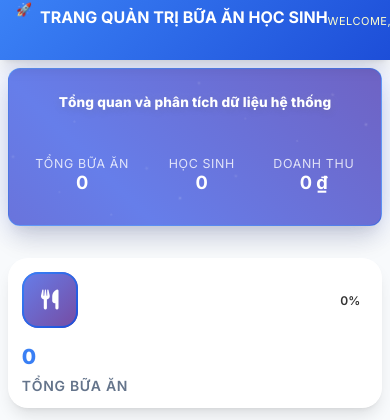
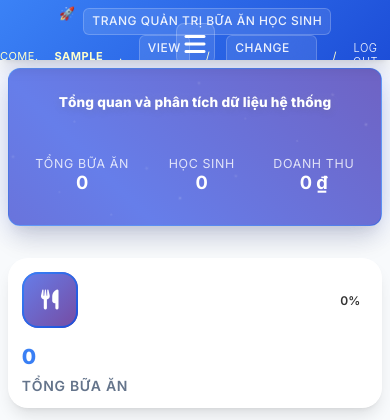
Before and after one commit to anhquannewbie/MEALSPJ, a Django app: page /admin/ in a window 390 px wide. Shown: the top 420 px of the page. Run offline with Django 4.2, Linux system fonts and the light colour scheme; the visitor is signed in with stand-in values (Sample User, id 1); data comes from the database, SQL or seed files in the repository; data that the repository does not hold is empty.

Commit message:
Update index.html

```diff
--- a/templates/admin/index.html
+++ b/templates/admin/index.html
@@ -1,4 +1,3 @@
-{# project_root/templates/admin/index.html #}
 {% extends "admin/index.html" %}
 {% load i18n %}
 
@@ -125,6 +124,9 @@
       backdrop-filter: blur(10px) !important;
       position: relative !important;
       overflow: hidden !important;
+      display: flex !important;
+      align-items: center !important;
+      justify-content: space-between !important;
     }
 
     #header::before {
@@ -196,7 +198,81 @@
       box-shadow: var(--shadow-lg) !important;
     }
 
-    /* === Enhanced Hero Welcome Section (Option 1 + Option 3) === */
+    /* === Burger Menu Styles === */
+    .burger-menu {
+      display: none !important;
+      font-size: 1.5rem !important;
+      color: #ffffff !important;
+      cursor: pointer !important;
+      z-index: 3 !important;
+      padding: 0.5rem !important;
+      background: rgba(255, 255, 255, 0.1) !important;
+      border-radius: 0.5rem !important;
+      border: 1px solid rgba(255, 255, 255, 0.2) !important;
+      transition: all 0.3s ease !important;
+    }
+
+    .burger-menu:hover {
+      background: rgba(255, 255, 255, 0.2) !important;
+      transform: translateY(-2px) !important;
+    }
+
+    .burger-menu.active .fa-bars {
+      display: none !important;
+    }
+
+    .burger-menu.active .fa-times {
+      display: inline !important;
+    }
+
+    .burger-menu .fa-times {
+      display: none !important;
+    }
+
+    .mobile-menu {
+      display: none !important;
+      position: absolute !important;
+      top: 100% !important;
+      right: 0 !important;
+      background: var(--bg-secondary) !important;
+      backdrop-filter: blur(10px) !important;
+      border: 1px solid var(--glassmorphism-border) !important;
+      border-radius: 0.5rem !important;
+      box-shadow: var(--shadow-lg) !important;
+      padding: 1rem !important;
+      width: 200px !important;
+      z-index: 1000 !important;
+      flex-direction: column !important;
+      gap: 0.5rem !important;
+      transform: translateY(-10px) !important;
+      opacity: 0 !important;
+      transition: all 0.3s ease !important;
+    }
+
+    .mobile-menu.active {
+      display: flex !important;
+      transform: translateY(0) !important;
+      opacity: 1 !important;
+    }
+
+    .mobile-menu a {
+      color: var(--text-primary) !important;
+      font-size: 0.875rem !important;
+      font-weight: 600 !important;
+      padding: 0.5rem 1rem !important;
+      border-radius: 0.5rem !important;
+      text-decoration: none !important;
+      transition: all 0.3s ease !important;
+      width: 100% !important;
+      text-align: left !important;
+    }
+
+    .mobile-menu a:hover {
+      background: var(--primary-color) !important;
+      color: #ffffff !important;
+    }
+
+    /* === Enhanced Hero Welcome Section === */
     .hero-welcome {
       background: var(--primary-gradient) !important;
       color: #ffffff !important;
@@ -712,15 +746,11 @@
         padding: 0.75rem !important;
       }
 
-      /* === MOBILE HEADER OPTIMIZATION === */
       #header {
         padding: 0.8rem 1rem !important;
-        display: flex !important;
-        align-items: center !important;
-        justify-content: space-between !important;
+        min-height: 70px !important;
         flex-wrap: nowrap !important;
-        min-height: 70px !important;
-        overflow: visible !important;
+        position: relative !important;
       }
 
       #header #site-name,
@@ -729,7 +759,6 @@
         font-weight: 700 !important;
         gap: 0.5rem !important;
         white-space: nowrap !important;
-        overflow: visible !important;
         flex: 1 !important;
         min-width: 0 !important;
       }
@@ -740,28 +769,15 @@
       }
 
       #header #user-tools {
-        gap: 0.5rem !important;
-        flex-shrink: 0 !important;
+        display: none !important;
+      }
+
+      .burger-menu {
         display: flex !important;
         align-items: center !important;
-        /* Thêm các thuộc tính sau: */
-        flex-wrap: nowrap !important;
-        overflow-x: auto !important;
-        max-width: 60vw !important;
-        min-width: unset !important;
-        white-space: nowrap !important;
-        scrollbar-width: thin;  /* Firefox */
-      }
-
-      #header #user-tools a {
-        font-size: 0.75rem !important;
-        padding: 0.5rem 0.8rem !important;
-        white-space: nowrap !important;
-        border-radius: 0.5rem !important;
-        display: inline-block !important;
-      }
-
-      /* === FORCE CHARTS BELOW ALL CONTENT === */
+        justify-content: center !important;
+      }
+
       .charts-section {
         margin-top: 2rem !important;
         clear: both !important;
@@ -887,7 +899,7 @@
       #header {
         padding: 0.5rem 0.6rem !important;
         min-height: 55px !important;
-        flex-wrap: wrap !important;
+        flex-wrap: nowrap !important;
       }
 
       #header #site-name,
@@ -902,21 +914,10 @@
         font-size: 0.8rem !important;
       }
 
-      #header #user-tools {
-        gap: 0.3rem !important;
-        /* Thêm các thuộc tính sau: */
-        flex-wrap: nowrap !important;
-        overflow-x: auto !important;
-        max-width: 50vw !important;
-        min-width: unset !important;
-        white-space: nowrap !important;
-        scrollbar-width: thin;
-      }
-
-      #header #user-tools a {
-        font-size: 0.65rem !important;
-        padding: 0.25rem 0.5rem !important;
-        border-radius: 0.3rem !important;
+      .burger-menu {
+        display: flex !important;
+        align-items: center !important;
+        justify-content: center !important;
       }
 
       .hero-welcome {
@@ -1051,49 +1047,6 @@
     .chart-card:nth-child(2) { animation: slideInRight 0.6s cubic-bezier(0.4, 0, 0.2, 1) 0.6s forwards !important; opacity: 0; }
 
     #content-main .module { animation: slideInUp 0.6s cubic-bezier(0.4, 0, 0.2, 1) 0.7s forwards !important; opacity: 0; }
-    #burger-menu-btn {
-      display: none;
-      background: none;
-      border: none;
-      color: #fff;
-      font-size: 1.7rem;
-      margin-left: 0.5rem;
-      cursor: pointer;
-      z-index: 1100;
-    }
-
-    #mobile-menu-popup {
-      display: none;
-      position: absolute;
-      right: 1rem;
-      top: 65px;
-      background: var(--bg-secondary, #fff);
-      box-shadow: 0 2px 16px rgba(0,0,0,0.15);
-      border-radius: 1rem;
-      z-index: 2000;
-      min-width: 170px;
-      overflow: hidden;
-      animation: slideInDown 0.2s;
-    }
-    #mobile-menu-popup.active {
-      display: block !important;
-    }
-    #mobile-menu-popup a {
-      display: block;
-      padding: 1rem 1.4rem;
-      color: var(--primary-color, #6366f1);
-      font-weight: 600;
-      border-bottom: 1px solid #eee;
-      background: none;
-      text-decoration: none;
-      font-size: 1rem;
-    }
-    #mobile-menu-popup a:last-child { border-bottom: none; }
-    #mobile-menu-popup a:hover { background: var(--bg-tertiary, #f1f5f9); }
-    @media (max-width: 768px) {
-      #header #user-tools { display: none !important; }
-      #burger-menu-btn { display: block !important; }
-    }
   </style>
 {% endblock %}
 
@@ -1257,43 +1204,37 @@
 
   <script>
     document.addEventListener('DOMContentLoaded', function(){
-      (function() {
-        var header = document.getElementById('header');
-        var userTools = document.getElementById('user-tools');
-        if (header && userTools) {
-          // Tạo nút burger
-          var burgerBtn = document.createElement('button');
-          burgerBtn.id = 'burger-menu-btn';
-          burgerBtn.innerHTML = '<i class="fas fa-bars"></i>';
-          burgerBtn.setAttribute('aria-label', 'Menu');
-
-          // Tạo popup menu
-          var mobileMenu = document.createElement('div');
-          mobileMenu.id = 'mobile-menu-popup';
-          mobileMenu.innerHTML = userTools.innerHTML; // Copy toàn bộ link
-
-          // Thêm nút burger ngay sau userTools
-          userTools.parentNode.insertBefore(burgerBtn, userTools.nextSibling);
-          // Thêm popup menu vào header
-          header.appendChild(mobileMenu);
-
-          // Toggle menu khi bấm burger
-          burgerBtn.addEventListener('click', function(e) {
-            e.stopPropagation();
+      // Burger Menu Toggle
+      const burgerMenu = document.querySelector('.burger-menu');
+      const mobileMenu = document.querySelector('.mobile-menu');
+      const userTools = document.querySelector('#user-tools');
+
+      if (burgerMenu && mobileMenu && userTools) {
+        // Clone user-tools links to mobile menu
+        const links = userTools.querySelectorAll('a');
+        links.forEach(link => {
+          const clone = link.cloneNode(true);
+          mobileMenu.appendChild(clone);
+        });
+
+        // Toggle menu on burger click
+        burgerMenu.addEventListener('click', () => {
+          burgerMenu.classList.toggle('active');
           mobileMenu.classList.toggle('active');
         });
-          // Ẩn menu khi bấm ra ngoài
-          document.addEventListener('click', function(e) {
-            if (!mobileMenu.contains(e.target) && !burgerBtn.contains(e.target)) {
+
+        // Close menu when clicking outside
+        document.addEventListener('click', (e) => {
+          if (!burgerMenu.contains(e.target) && !mobileMenu.contains(e.target)) {
+            burgerMenu.classList.remove('active');
             mobileMenu.classList.remove('active');
           }
         });
       }
-      })();
+
       // Thêm icons và styling cho menu items
       const tbody = document.querySelector('#content-main .app-meals.module table tbody');
       if (tbody) {
-        // Function to create new row
         function makeRow(url, text, iconClass, cssClass) {
           const tr = document.createElement('tr');
           tr.className = cssClass;
@@ -1319,34 +1260,6 @@
 
         tbody.insertBefore(makeRow(debtURL, debtText, 'row2'), tbody.firstChild);
         tbody.insertBefore(makeRow(statsURL, statsText, 'row1'), tbody.firstChild);
-
-        // Add icons to existing menu items
-        const links = tbody.querySelectorAll('th a');
-        links.forEach(link => {
-          const text = link.textContent.trim();
-          const iconSpan = link.querySelector('i');
-
-          // if (!iconSpan) {
-          //   let iconClass = '';
-          //   if (text.includes('Students') || text.includes('Học sinh')) {
-          //     iconClass = 'fas fa-users';
-          //   } else if (text.includes('Meal records') || text.includes('Bữa ăn') || text.includes('meal')) {
-          //     iconClass = 'fas fa-utensils';
-          //   } else if (text.includes('Meal balance audits') || text.includes('audit')) {
-          //     iconClass = 'fas fa-file-alt';
-          //   } else if (text.includes('Student health infos') || text.includes('health')) {
-          //     iconClass = 'fas fa-heart';
-          //   } else if (text.includes('Study groups') || text.includes('Study classes')) {
-          //     iconClass = 'fas fa-users-cog';
-          //   }
-
-          //   if (iconClass) {
-          //     const icon = document.createElement('i');
-          //     icon.className = iconClass;
-          //     link.insertBefore(icon, link.firstChild);
-          //   }
-          // }
-        });
       }
 
       // Add icons to auth module
@@ -1394,10 +1307,9 @@
 
       // Update stats
       const totalMeals = mealCounts.reduce((a, b) => a + b, 0);
-      const currentMonthIndex = new Date().getMonth();  // 0 = Jan, …, 6 = Jul
+      const currentMonthIndex = new Date().getMonth();
       const totalRevenue = paidAmounts[currentMonthIndex] || 0;
 
-      // Format numbers with animation
       function animateNumber(element, targetValue, isRevenue = false) {
         const startValue = 0;
         const duration = 2000;
@@ -1406,7 +1318,7 @@
         function update(currentTime) {
           const elapsed = currentTime - startTime;
           const progress = Math.min(elapsed / duration, 1);
-          const easedProgress = 1 - Math.pow(1 - progress, 3); // easeOutCubic
+          const easedProgress = 1 - Math.pow(1 - progress, 3);
 
           const currentValue = Math.floor(startValue + (targetValue - startValue) * easedProgress);
           const formattedValue = isRevenue ?
@@ -1639,6 +1539,18 @@
   </script>
 {% endblock %}
 
+{% block header %}
+  <div id="header">
+    <div id="site-name">{{ block.super }}</div>
+    <div class="burger-menu">
+      <i class="fas fa-bars"></i>
+      <i class="fas fa-times"></i>
+    </div>
+    <div id="user-tools">{{ block.super }}</div>
+    <div class="mobile-menu"></div>
+  </div>
+{% endblock %}
+
 {% block sidebar %}
   {{ block.super }}
 {% endblock %}
```
Also changed, not shown: other parts of templates/admin/index.html (+35 -104 lines). Lines whose indentation alone changed are shown as unchanged.
